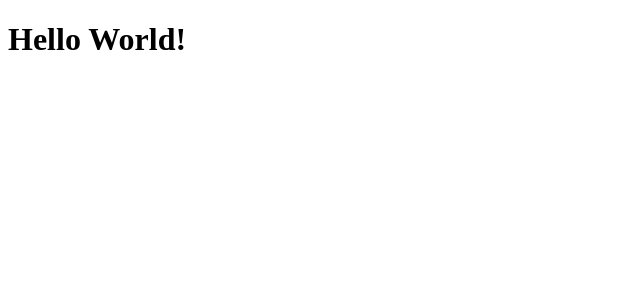
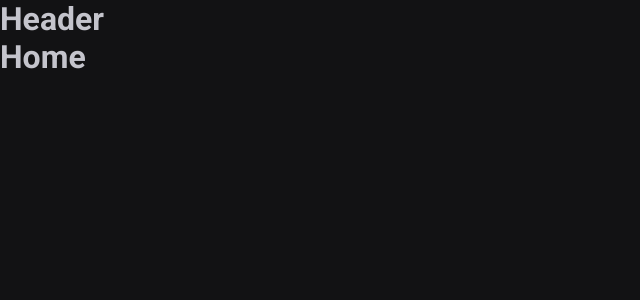
Before and after one commit to Will-Felipe/ignite-react, a React (Vite) app in the folder ignite-timer/: page / in a window 1280 px wide. Shown: the top 300 px of the page, without its empty margins (0-640 px from the left). Built offline with nearby package versions, Linux system fonts and the light colour scheme.

Commit message:
cria heade

```diff
--- a/ignite-timer/index.html
+++ b/ignite-timer/index.html
@@ -2,7 +2,10 @@
 <html lang="en">
   <head>
     <meta charset="UTF-8" />
+    <link rel="preconnect" href="https://fonts.googleapis.com"/>
+    <link rel="preconnect" href="https://fonts.gstatic.com" crossorigin/>
     <meta name="viewport" content="width=device-width, initial-scale=1.0" />
+    <link href="https://fonts.googleapis.com/css2?family=Roboto+Mono:ital,wght@0,100..700;1,100..700&family=Roboto:ital,wght@0,100;0,300;0,400;0,500;0,700;0,900;1,100;1,300;1,400;1,500;1,700;1,900&display=swap" rel="stylesheet"/>
     <title>Ignite Timer </title>
   </head>
   <body>
--- a/ignite-timer/package.json
+++ b/ignite-timer/package.json
@@ -12,6 +12,7 @@
   "dependencies": {
     "react": "^18.3.1",
     "react-dom": "^18.3.1",
+    "react-router-dom": "^6.26.1",
     "styled-components": "^6.1.12"
   },
   "devDependencies": {
--- a/ignite-timer/src/App.tsx
+++ b/ignite-timer/src/App.tsx
@@ -1,3 +1,16 @@
+import { ThemeProvider } from "styled-components";
+import { defaultTheme } from "./styles/themes/default";
+import { GlobalStyle } from "./styles/global";
+import { BrowserRouter } from "react-router-dom";
+import { Router } from "./Router";
+
 export function App() {
-  return <h1>Hello World!</h1>;
+  return (
+    <ThemeProvider theme={defaultTheme}>
+      <BrowserRouter>
+        <Router />
+      </BrowserRouter>
+      <GlobalStyle />
+    </ThemeProvider>
+  );
 }
--- /dev/null
+++ b/ignite-timer/src/Router.tsx
@@ -0,0 +1,15 @@
+import { Routes, Route } from "react-router-dom";
+import { Home } from "./pages/Home";
+import { History } from "./pages/History";
+import { DefaultLayout } from "./layouts/DefaultLayout";
+
+export function Router() {
+  return (
+    <Routes>
+      <Route path="/" element={<DefaultLayout />}>
+        <Route path="/" element={<Home />} />
+        <Route path="/history" element={<History />} />
+      </Route>
+    </Routes>
+  );
+}
--- /dev/null
+++ b/ignite-timer/src/components/Header.tsx
@@ -0,0 +1,3 @@
+export function Header() {
+  return <h1>Header</h1>;
+}
--- /dev/null
+++ b/ignite-timer/src/layouts/DefaultLayout.tsx
@@ -0,0 +1,11 @@
+import { Outlet } from "react-router-dom";
+import { Header } from "../components/Header";
+
+export function DefaultLayout() {
+  return (
+    <div>
+      <Header />
+      <Outlet />
+    </div>
+  );
+}
--- /dev/null
+++ b/ignite-timer/src/pages/History.tsx
@@ -0,0 +1,7 @@
+export function History() {
+  return (
+    <div>
+      <h1>Histórico</h1>
+    </div>
+  );
+}
--- /dev/null
+++ b/ignite-timer/src/pages/Home.tsx
@@ -0,0 +1,7 @@
+export function Home() {
+  return (
+    <div>
+      <h1>Home</h1>
+    </div>
+  );
+}
--- /dev/null
+++ b/ignite-timer/src/styles/global.ts
@@ -0,0 +1,25 @@
+import { createGlobalStyle } from "styled-components";
+
+export const GlobalStyle = createGlobalStyle`
+    * {
+        margin: 0;
+        padding: 0;
+        box-sizing: border-box;
+    }
+
+    :focus {
+        outline: 0;
+        box-shadow: 0 0 0 2px ${(props) => props.theme["green-500"]};
+    }
+
+    body {
+        background: ${(props) => props.theme["gray-900"]};
+        color: ${(props) => props.theme["gray-300"]};
+    }
+
+    body, input, textarea, button {
+        font-family: 'Roboto', sans-serif;
+        font-weight: 400;
+        font-size: 1rem;
+    }
+`;
--- /dev/null
+++ b/ignite-timer/src/styles/themes/default.ts
@@ -0,0 +1,21 @@
+export const defaultTheme = {
+  white: "#FFF",
+
+  "gray-100": "#E1E1E6",
+  "gray-300": "#C4C4CC",
+  "gray-400": "#8D8D99",
+  "gray-500": "#7C7C8A",
+  "gray-600": "#323238",
+  "gray-700": "#29292E",
+  "gray-800": "#202024",
+  "gray-900": "#121214",
+
+  "green-300": "#00B37E",
+  "green-500": "#00875F",
+  "green-700": "#015F43",
+
+  "red-500": "#AB222E",
+  "red-700": "#7A1921",
+
+  "yellow-500": "#FBA94C",
+};
```
Also changed, not shown: 1 other file (tests, documents, lock files or other folders).
